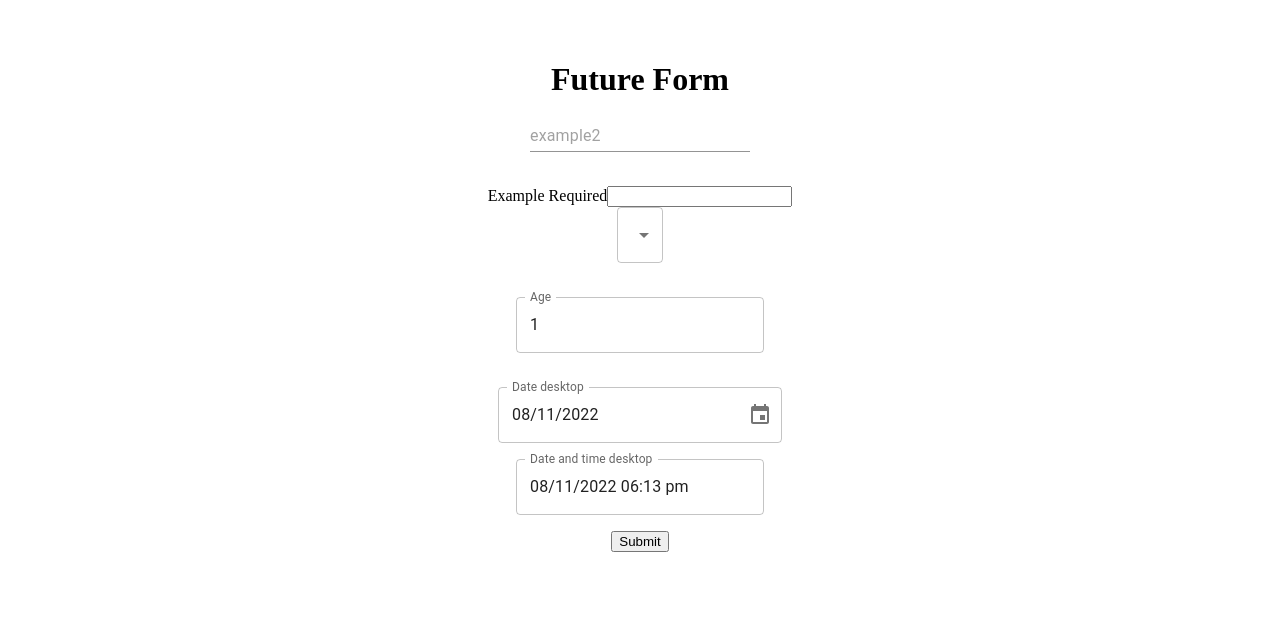
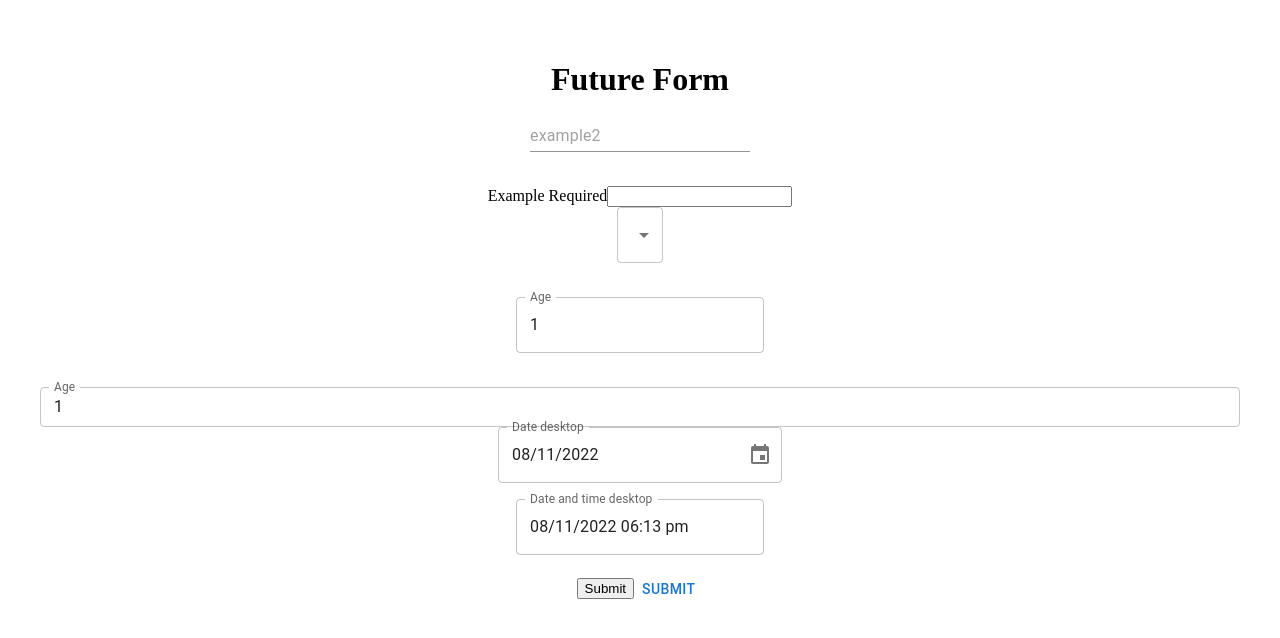
Before and after one commit to jmaister/octo-form, a React (Vite) app: page / in a window 1280 px wide. Shown: the top 638 px of the page. Built offline with nearby package versions, Linux system fonts and the light colour scheme.

Commit message:
Create components

```diff
--- a/index.html
+++ b/index.html
@@ -4,7 +4,7 @@
     <meta charset="UTF-8" />
     <link rel="icon" type="image/svg+xml" href="/vite.svg" />
     <meta name="viewport" content="width=device-width, initial-scale=1.0" />
-    <title>Vite + React + TS</title>
+    <title>FutureForm</title>
   </head>
   <body>
     <div id="root"></div>
--- a/src/FutureForm.tsx
+++ b/src/FutureForm.tsx
@@ -1,4 +1,4 @@
-import { Input, MenuItem, Select, TextField } from "@mui/material";
+import { Button, Input, MenuItem, Select, TextField } from "@mui/material";
 
 import { Controller, SubmitHandler, useForm } from "react-hook-form";
 import { yupResolver } from '@hookform/resolvers/yup';
@@ -7,6 +7,7 @@ import * as yup from "yup";
 import { DateTimePicker, DesktopDatePicker } from "@mui/x-date-pickers";
 import { LocalizationProvider } from '@mui/x-date-pickers'
 import { AdapterDateFns } from '@mui/x-date-pickers/AdapterDateFns';
+import { FormInputText } from "./components/FormInputText";
 
 // https://blog.logrocket.com/using-material-ui-with-react-hook-form/
 
@@ -103,6 +104,8 @@ function FutureForm() {
       <p>{errors.age?.message}</p>
       <br />
 
+    <FormInputText control={control} name="age" label="Age" />
+
     <LocalizationProvider dateAdapter={AdapterDateFns}>
         <Controller
             name="todaysDate"
@@ -131,6 +134,7 @@ function FutureForm() {
     </LocalizationProvider>
 
     <input type="submit" />
+    <Button onClick={handleSubmit(onSubmit)}>Submit</Button>
   </form>;
 }
 
--- /dev/null
+++ b/src/components/FormInputProps.ts
@@ -0,0 +1,6 @@
+export interface FormInputProps {
+  name: string;
+  control: any;
+  label: string;
+  setValue?: any;
+}
--- /dev/null
+++ b/src/components/FormInputText.tsx
@@ -0,0 +1,30 @@
+
+
+import { Controller } from "react-hook-form";
+import { TextField } from "@mui/material";
+import { FormInputProps } from "./FormInputProps";
+
+export const FormInputText = ({ name, control, label }: FormInputProps) => {
+    return (
+      <Controller
+        name={name}
+        control={control}
+        render={({
+          field: { onChange, value },
+          fieldState: { error },
+          formState,
+        }) => (
+          <TextField
+            helperText={error ? error.message : null}
+            size="small"
+            error={!!error}
+            onChange={onChange}
+            value={value}
+            fullWidth
+            label={label}
+            variant="outlined"
+          />
+        )}
+      />
+    );
+  };
```
Also changed, not shown: 1 other file (tests, documents, lock files or other folders).
